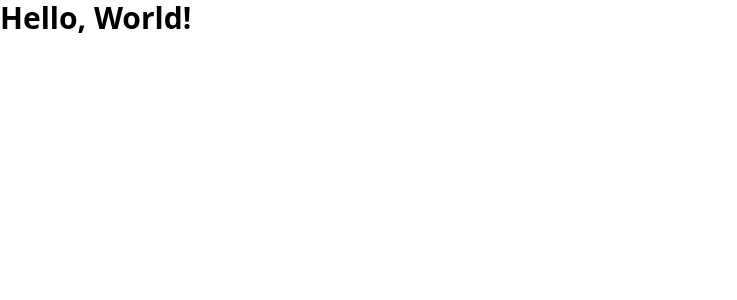
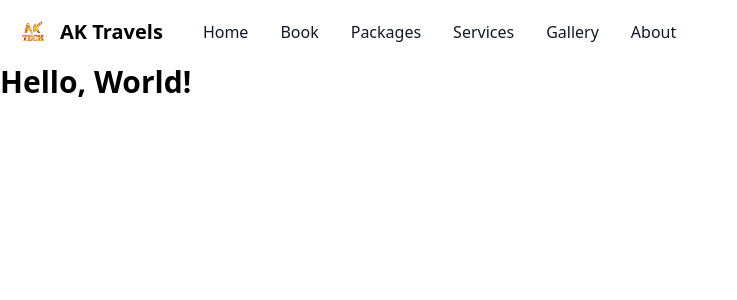
Before and after one commit to aktech27/jain-online-fe-project, a React (Vite) app: page / in a window 1280 px wide. Shown: the top 300 px of the page, without its empty margins (0-737 px from the left). Built offline with nearby package versions, Linux system fonts and the light colour scheme.

Commit message:
Add basic navbar

```diff
--- a/src/App.tsx
+++ b/src/App.tsx
@@ -1,6 +1,9 @@
+import { Navbar } from './components';
+
 const App = () => {
   return (
     <>
+      <Navbar />
       <h1 className="text-3xl font-bold">Hello, World!</h1>
     </>
   );
--- /dev/null
+++ b/src/components/Navigation/Navbar.tsx
@@ -0,0 +1,69 @@
+import React from 'react';
+import Logo from '../../assets/aktechtbg.webp';
+
+const Navbar: React.FC = () => {
+  return (
+    <nav className="bg-white border-gray-200 dark:bg-gray-900 dark:border-gray-700">
+      <div className="flex flex-wrap items-center gap-2 mx-auto p-4">
+        <a href="#" className="flex items-center space-x-3 rtl:space-x-reverse">
+          <img src={Logo} className="h-8" alt="AK Logo" />
+          <span className="self-center text-xl font-semibold whitespace-nowrap dark:text-white">AK Travels</span>
+        </a>
+        <div className="hidden w-full md:block md:w-auto pl-8" id="navbar-dropdown">
+          <ul className="flex flex-col font-medium p-4 md:p-0 mt-4 border border-gray-100 rounded-lg bg-gray-50 md:space-x-8 rtl:space-x-reverse md:flex-row md:mt-0 md:border-0 md:bg-white dark:bg-gray-800 md:dark:bg-gray-900 dark:border-gray-700">
+            <li>
+              <a
+                href="#"
+                className="block py-2 px-3 text-gray-900 rounded-sm hover:bg-gray-100 md:hover:bg-transparent md:border-0 md:hover:text-blue-700 md:p-0 dark:text-white md:dark:hover:text-blue-500 dark:hover:bg-gray-700 dark:hover:text-white md:dark:hover:bg-transparent"
+              >
+                Home
+              </a>
+            </li>
+            <li>
+              <a
+                href="#"
+                className="block py-2 px-3 text-gray-900 rounded-sm hover:bg-gray-100 md:hover:bg-transparent md:border-0 md:hover:text-blue-700 md:p-0 dark:text-white md:dark:hover:text-blue-500 dark:hover:bg-gray-700 dark:hover:text-white md:dark:hover:bg-transparent"
+              >
+                Book
+              </a>
+            </li>
+            <li>
+              <a
+                href="#"
+                className="block py-2 px-3 text-gray-900 rounded-sm hover:bg-gray-100 md:hover:bg-transparent md:border-0 md:hover:text-blue-700 md:p-0 dark:text-white md:dark:hover:text-blue-500 dark:hover:bg-gray-700 dark:hover:text-white md:dark:hover:bg-transparent"
+              >
+                Packages
+              </a>
+            </li>
+            <li>
+              <a
+                href="#"
+                className="block py-2 px-3 text-gray-900 rounded-sm hover:bg-gray-100 md:hover:bg-transparent md:border-0 md:hover:text-blue-700 md:p-0 dark:text-white md:dark:hover:text-blue-500 dark:hover:bg-gray-700 dark:hover:text-white md:dark:hover:bg-transparent"
+              >
+                Services
+              </a>
+            </li>
+            <li>
+              <a
+                href="#"
+                className="block py-2 px-3 text-gray-900 rounded-sm hover:bg-gray-100 md:hover:bg-transparent md:border-0 md:hover:text-blue-700 md:p-0 dark:text-white md:dark:hover:text-blue-500 dark:hover:bg-gray-700 dark:hover:text-white md:dark:hover:bg-transparent"
+              >
+                Gallery
+              </a>
+            </li>
+            <li>
+              <a
+                href="#"
+                className="block py-2 px-3 text-gray-900 rounded-sm hover:bg-gray-100 md:hover:bg-transparent md:border-0 md:hover:text-blue-700 md:p-0 dark:text-white md:dark:hover:text-blue-500 dark:hover:bg-gray-700 dark:hover:text-white md:dark:hover:bg-transparent"
+              >
+                About
+              </a>
+            </li>
+          </ul>
+        </div>
+      </div>
+    </nav>
+  );
+};
+
+export default Navbar;
--- /dev/null
+++ b/src/components/index.ts
@@ -0,0 +1 @@
+export { default as Navbar } from './Navigation/Navbar';
```
